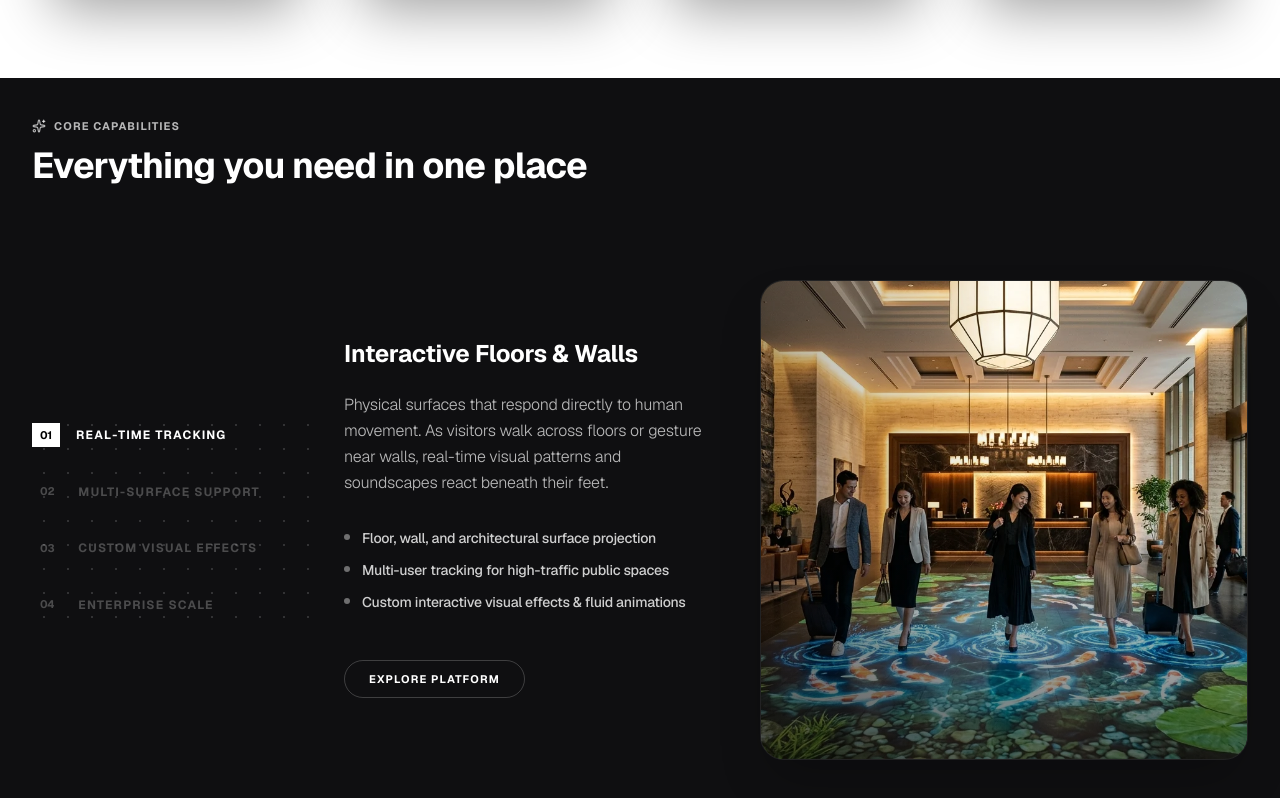
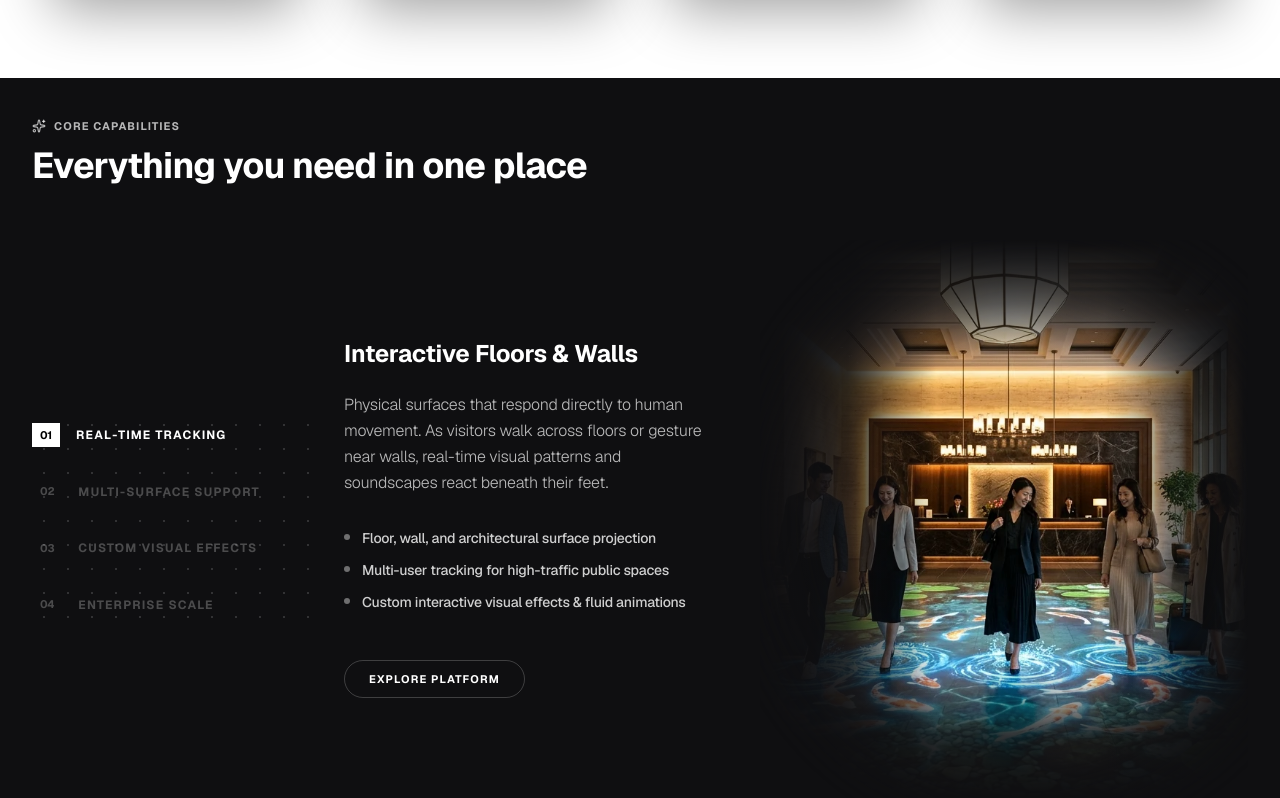
Before and after one commit to student261/projection, a Next.js app: page / in a window 1280 px wide. Shown: the part 1528-2326 px from the top of the page. Built offline with nearby package versions, Linux system fonts and the light colour scheme.

Commit message:
Blend Core Capabilities media seamlessly with dark background without borders or text overlap

```diff
--- a/components/SolutionsOverview.tsx
+++ b/components/SolutionsOverview.tsx
@@ -505,15 +505,22 @@ export default function SolutionsOverview() {
                 </AnimatePresence>
               </div>
 
-              {/* Column 3: Interactive Media Showcase */}
-              <div className="lg:col-span-5 relative h-[440px] xl:h-[480px] 2xl:h-[520px] rounded-3xl overflow-hidden shadow-2xl border border-white/10 bg-black/40 hidden lg:block">
+              {/* Column 3: Atmospheric Media Display (Blends seamlessly into #0f0f11 background) */}
+              <div className="lg:col-span-5 relative h-[500px] xl:h-[560px] 2xl:h-[620px] hidden lg:flex items-center justify-start pointer-events-none select-none">
+                <div
+                  className="relative w-full lg:w-[125%] xl:w-[135%] h-full flex items-center justify-center"
+                  style={{
+                    maskImage: 'radial-gradient(ellipse at 55% 50%, black 45%, transparent 85%)',
+                    WebkitMaskImage: 'radial-gradient(ellipse at 55% 50%, black 45%, transparent 85%)',
+                  }}
+                >
                   <AnimatePresence mode="wait">
                     <motion.div
                       key={activeSolution.id}
                       initial={{ opacity: 0, scale: 0.98 }}
                       animate={{ opacity: 1, scale: 1 }}
                       exit={{ opacity: 0, scale: 1.02 }}
-                    transition={{ duration: 0.5, ease: "easeOut" }}
+                      transition={{ duration: 0.6, ease: "easeOut" }}
                       className="absolute inset-0 w-full h-full"
                     >
                       <SafeImage
@@ -522,11 +529,15 @@ export default function SolutionsOverview() {
                         className="w-full h-full object-cover object-center"
                         containerClassName="w-full h-full"
                       />
-                    {/* Subtle ambient gradients for depth */}
-                    <div className="absolute inset-0 bg-gradient-to-t from-black/60 via-transparent to-transparent pointer-events-none" />
-                    <div className="absolute inset-0 bg-gradient-to-r from-black/30 via-transparent to-transparent pointer-events-none" />
+
+                      {/* Atmospheric edge blends dissolving into the #0f0f11 void */}
+                      <div className="absolute inset-y-0 left-0 w-44 bg-gradient-to-r from-[#0f0f11] via-[#0f0f11]/80 to-transparent pointer-events-none" />
+                      <div className="absolute inset-x-0 top-0 h-32 bg-gradient-to-b from-[#0f0f11] via-[#0f0f11]/60 to-transparent pointer-events-none" />
+                      <div className="absolute inset-x-0 bottom-0 h-32 bg-gradient-to-t from-[#0f0f11] via-[#0f0f11]/80 to-transparent pointer-events-none" />
+                      <div className="absolute inset-y-0 right-0 w-36 bg-gradient-to-l from-[#0f0f11] to-transparent pointer-events-none" />
                     </motion.div>
                   </AnimatePresence>
+                </div>
               </div>
             </div>
           </div>
```
Lines whose indentation alone changed are shown as unchanged.
